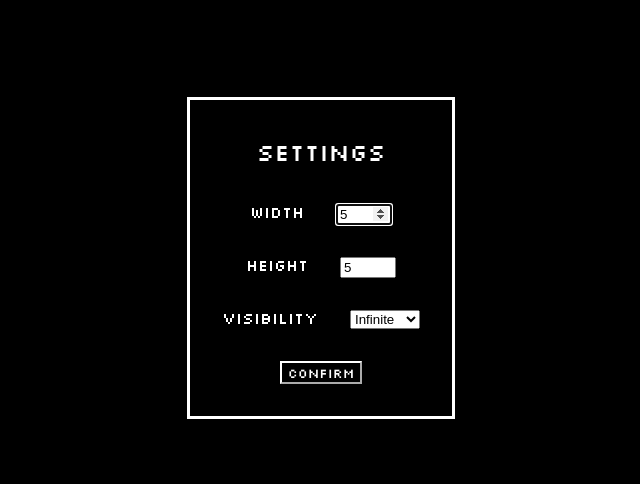
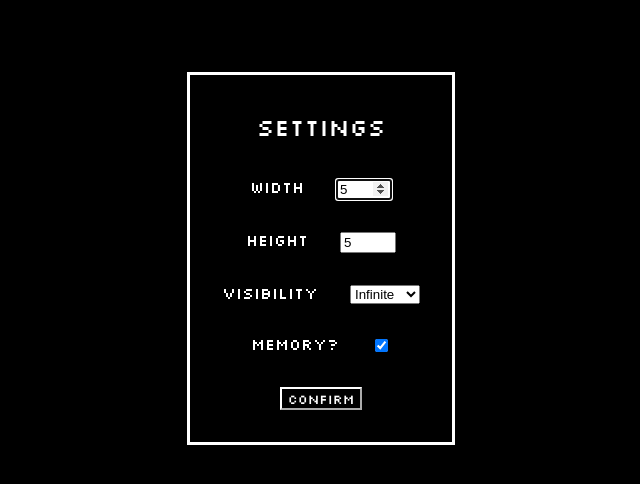
Before and after one commit to bryanluu/a-maze-ing-race-web, a website with bundled scripts: page index.html in a window 1280 px wide. Shown: the part 142-626 px from the top of the page, without its empty margins (319-959 px from the left). Built offline with nearby package versions, Linux system fonts and the light colour scheme.

Commit message:
:sparkles: add memory option to player
Toggles whether player remembers part of the map

```diff
--- a/index.html
+++ b/index.html
@@ -44,6 +44,14 @@
           <option value="Large">Large</option>
           <option value="Infinite" selected>Infinite</option>
         </select>
+      </p>
+      <p class="form-line">
+        <label for="maze-memory">Memory?</label>
+        <input
+          type="checkbox"
+          name="maze-memory"
+          id="maze-memory"
+          checked>
       </p>
       <div class="form-line">
         <button value="confirm">Confirm</button>
--- a/index.js
+++ b/index.js
@@ -6,6 +6,7 @@ const defaultOptions = {
   rows: 5,
   columns: 5,
   viz: "Infinite",
+  memory: true,
   cancellable: true
 };
 
@@ -13,6 +14,7 @@ const settingsDialog = document.querySelector("#settings-dialog");
 const settingsWidth = settingsDialog.querySelector("#maze-width");
 const settingsHeight = settingsDialog.querySelector("#maze-height");
 const settingsViz = settingsDialog.querySelector("#maze-viz");
+const settingsMemory = settingsDialog.querySelector("#maze-memory");
 const endgameDialog = document.querySelector("#endgame-dialog");
 
 // Artifacts
@@ -63,7 +65,8 @@ function styleDpadButton(direction) {
 function readyPlayer(options) {
   let opts = {
     spawnPoint: Graph.startVertex.data.index,
-    vizSize: options.viz
+    vizSize: options.viz,
+    memory: options.memory
   };
   new Player(opts);
 };
@@ -274,11 +277,15 @@ function showSettings(options) {
   let maze = Graph.mazeGrid;
   settings.rows = (maze && maze.rows) || settings.rows;
   settings.columns = (maze && maze.columns) || settings.columns;
-  settings.viz = (Player.instance && Player.instance.vizSize) || settings.viz;
+  let player = Player.instance;
+  settings.viz = (player && player.vizSize) || settings.viz;
+  if (player && player.memory !== null)
+    settings.memory = player.memory;
   // load existing settings
   settingsWidth.value = settings.columns;
   settingsHeight.value = settings.rows;
   settingsViz.value = settings.viz;
+  settingsMemory.checked = settings.memory;
   if (settings.cancellable) {
     $("#settings-dialog").removeClass("no-escape");
     $("#cancel-settings").attr("hidden", false);
@@ -396,7 +403,8 @@ $("#settings-dialog").on("submit", () => {
   let options = {
     rows: Number.parseInt(settingsHeight.value),
     columns: Number.parseInt(settingsWidth.value),
-    viz: settingsViz.value
+    viz: settingsViz.value,
+    memory: settingsMemory.checked
   };
   initializeGame(options);
 });
--- a/src/player.js
+++ b/src/player.js
@@ -38,6 +38,7 @@ export class Player extends VertexTile {
         this.vizSize = options.vizSize;
         this.vizBox.style.width = `${vizSize}px`;
         this.vizBox.style.height = `${vizSize}px`;
+        this.memory = options.memory;
     }
     /**
      *
@@ -271,7 +272,9 @@ export class Player extends VertexTile {
         document.querySelectorAll(".artifact, .maze-tile").forEach((obj) => {
             let other = obj;
             if (this.canSee(other)) {
-                other.classList.add("seen", "visible");
+                other.classList.add("visible");
+                if (this.memory)
+                    other.classList.add("seen");
             }
             else {
                 other.classList.remove("visible");
```
Also changed, not shown: src/player.ts (+7 -3 lines), 1 other file.
